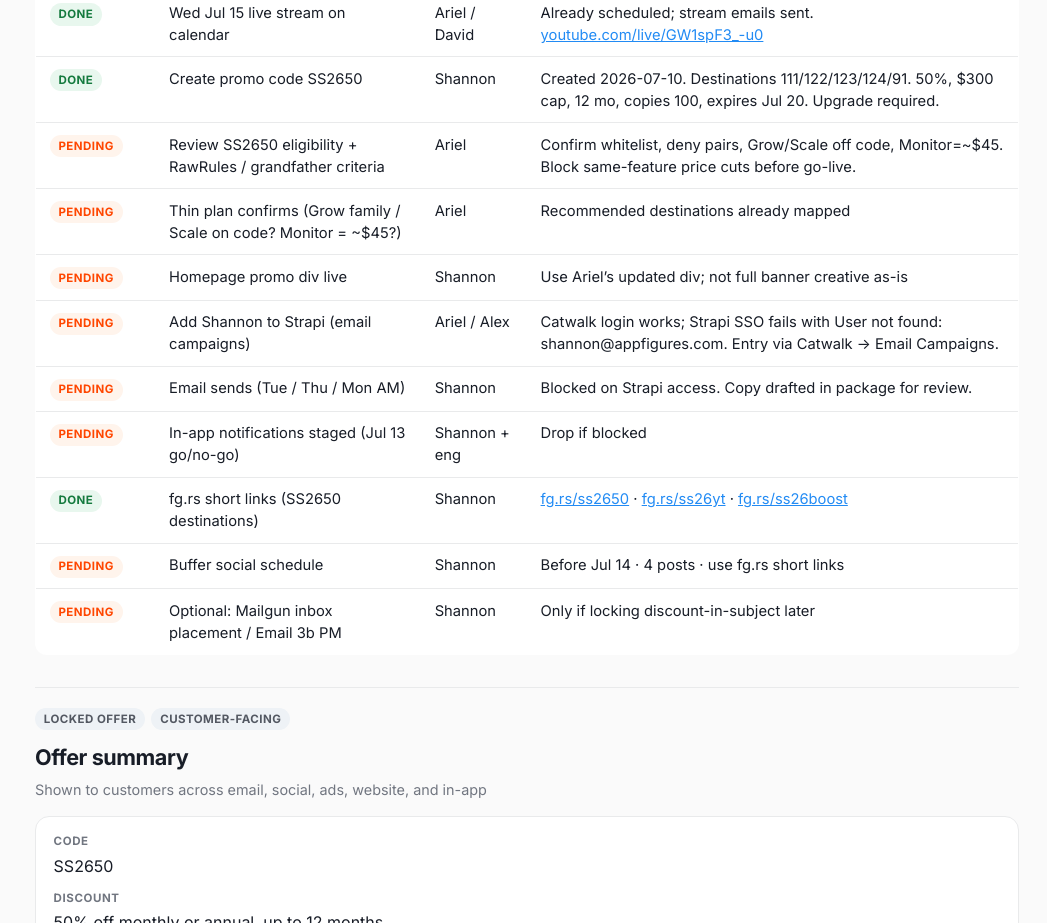
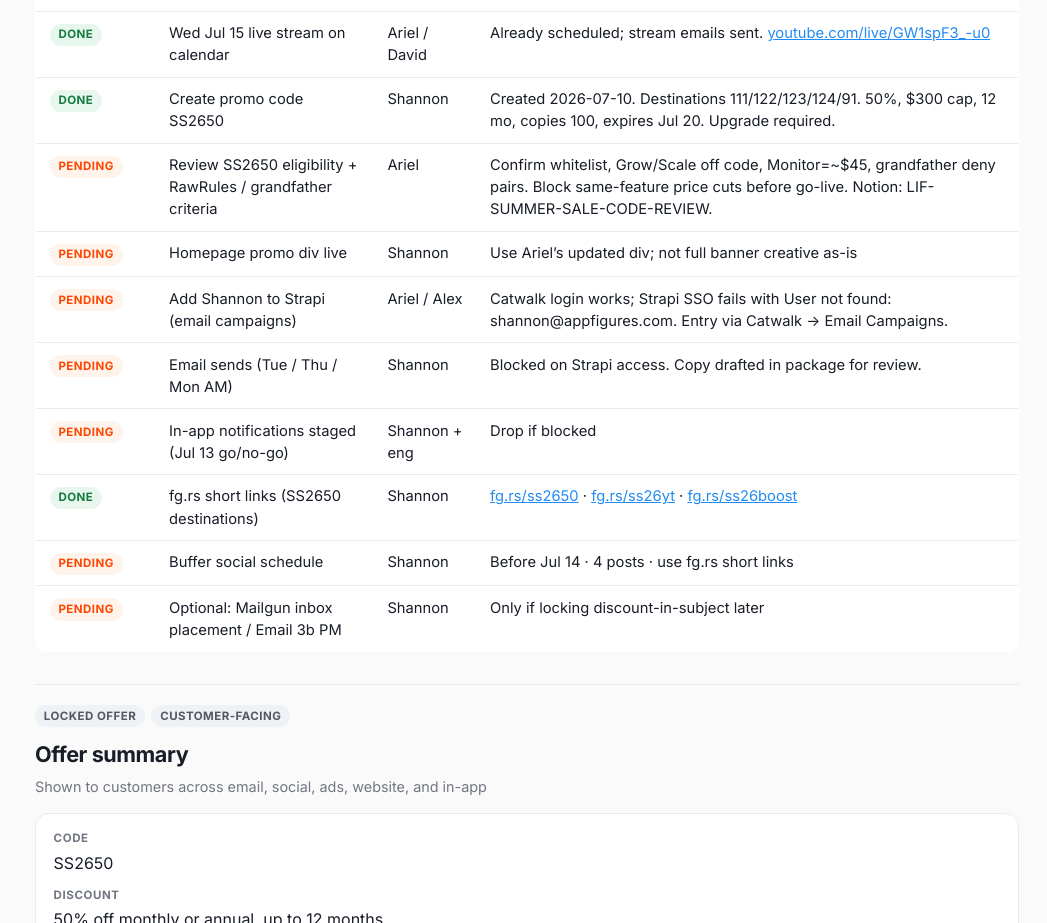
Before and after one commit to sprfrkr/growth-review, a plain HTML site: page summer-sale-2026/index.html in a window 1280 px wide. Shown: the part 1104-2027 px from the top of the page, without its empty margins (233-1280 px from the left). Drawn offline with Linux system fonts and the light colour scheme.

Commit message:
Drop duplicate thin-plan confirms; fold into SS2650 code review.
Co-authored-by: Cursor <cursoragent@cursor.com>

```diff
--- a/summer-sale-2026/index.html
+++ b/summer-sale-2026/index.html
@@ -139,13 +139,7 @@
                 <td><span class="status-pill status-pill--pending">Pending</span></td>
                 <td>Review SS2650 eligibility + RawRules / grandfather criteria</td>
                 <td>Ariel</td>
-                <td>Confirm whitelist, deny pairs, Grow/Scale off code, Monitor=~$45. Block same-feature price cuts before go-live.</td>
-              </tr>
-              <tr>
-                <td><span class="status-pill status-pill--pending">Pending</span></td>
-                <td>Thin plan confirms (Grow family / Scale on code? Monitor = ~$45?)</td>
-                <td>Ariel</td>
-                <td>Recommended destinations already mapped</td>
+                <td>Confirm whitelist, Grow/Scale off code, Monitor=~$45, grandfather deny pairs. Block same-feature price cuts before go-live. Notion: LIF-SUMMER-SALE-CODE-REVIEW.</td>
               </tr>
               <tr>
                 <td><span class="status-pill status-pill--pending">Pending</span></td>
```
